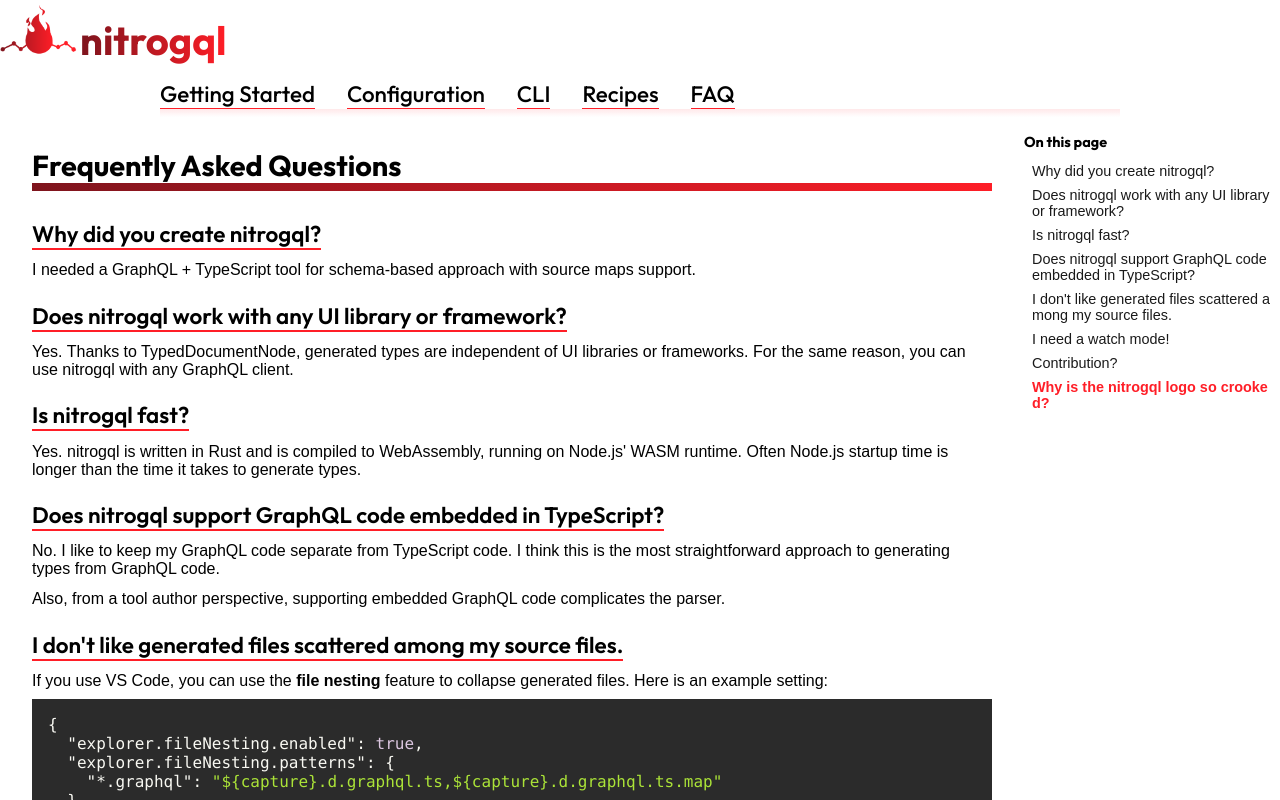
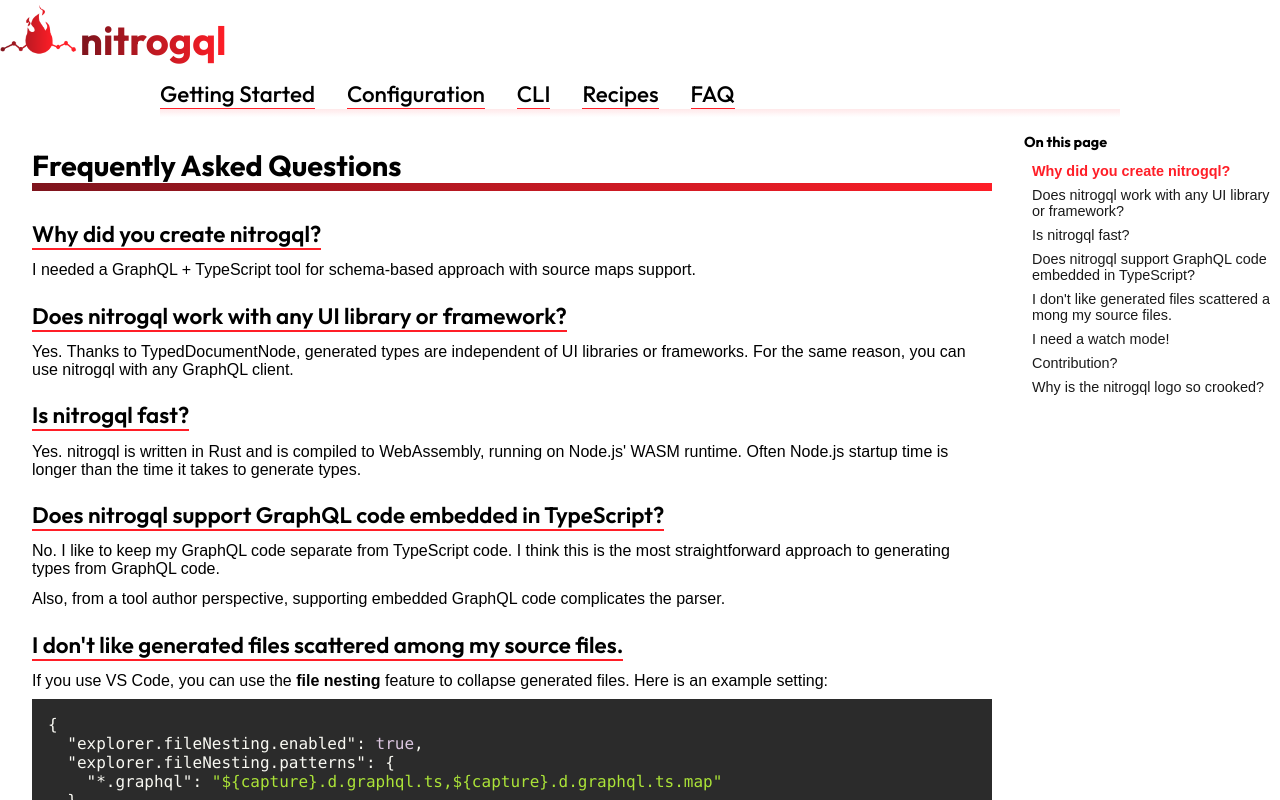
Before and after one commit to uhyo/nitrogql, a Next.js app in the folder website/: page /faq in a window 1280 px wide. Built offline with nearby package versions, Linux system fonts and the light colour scheme.

Commit message:
fix: toc implementation

```diff
--- a/website/src/app/(docs)/_toc/Toc.css
+++ b/website/src/app/(docs)/_toc/Toc.css
@@ -48,3 +48,12 @@ div.toc nav ul li[data-current="true"] a {
 div.toc nav ul a:hover {
   background: rgba(var(--nitrogql-red), 0.1);
 }
+
+@media (width <= 1024px) {
+  div.toc {
+    display: block;
+  }
+  div.toc nav {
+    display: none;
+  }
+}
--- a/website/src/app/(docs)/_toc/index.tsx
+++ b/website/src/app/(docs)/_toc/index.tsx
@@ -24,9 +24,14 @@ export const Toc: React.FC<React.PropsWithChildren> = ({ children }) => {
 };
 
 function useCurrentHeading(toc: readonly TocItem[]): string | undefined {
-  const [intersectingSet, setIntersectingSet] = useState<Set<string>>(
-    new Set()
-  );
+  const [{ intersectingSet, currentHeaderByPosition }, setIntersectingSet] =
+    useState<{
+      intersectingSet: Set<string>;
+      currentHeaderByPosition: string | undefined;
+    }>(() => ({
+      intersectingSet: new Set(),
+      currentHeaderByPosition: undefined,
+    }));
 
   useEffect(() => {
     const observer = new IntersectionObserver(
@@ -37,16 +42,28 @@ function useCurrentHeading(toc: readonly TocItem[]): string | undefined {
             continue;
           }
           if (entry.intersectionRatio === 1) {
-            setIntersectingSet((prev) => {
-              const next = new Set(prev);
+            setIntersectingSet(({ intersectingSet }) => {
+              const next = new Set(intersectingSet);
               next.add(id);
-              return next;
+              return {
+                intersectingSet: next,
+                currentHeaderByPosition: undefined,
+              };
             });
           } else {
-            setIntersectingSet((prev) => {
-              const next = new Set(prev);
+            setIntersectingSet(({ intersectingSet }) => {
+              const next = new Set(intersectingSet);
               next.delete(id);
-              return next;
+              if (next.size !== 0) {
+                return {
+                  intersectingSet: next,
+                  currentHeaderByPosition: undefined,
+                };
+              }
+              return {
+                intersectingSet: next,
+                currentHeaderByPosition: getCurrentHeaderByPosition(toc),
+              };
             });
           }
         }
@@ -73,14 +90,47 @@ function useCurrentHeading(toc: readonly TocItem[]): string | undefined {
   }, [toc]);
 
   const currentHeader = useMemo(() => {
-    const firstInteresctionHeader = toc.findIndex(
+    if (intersectingSet.size === 0) {
+      return currentHeaderByPosition;
+    }
+    const firstIntersectionHeader = toc.findIndex(
       (item) => item.id !== undefined && intersectingSet.has(item.id)
     );
-    if (firstInteresctionHeader === -1) {
+    if (firstIntersectionHeader === -1) {
       return undefined;
     }
-    return toc.at(firstInteresctionHeader - 1)?.id;
-  }, [toc, intersectingSet]);
+    return toc.at(
+      firstIntersectionHeader === 0 ? 0 : firstIntersectionHeader - 1
+    )?.id;
+  }, [toc, intersectingSet, currentHeaderByPosition]);
 
   return currentHeader;
 }
+
+function getCurrentHeaderByPosition(
+  toc: readonly TocItem[]
+): string | undefined {
+  let start = 0;
+  let end = toc.length - 1;
+  while (start <= end) {
+    const mid = Math.floor((start + end) / 2);
+    const item = toc[mid];
+    if (item.id === undefined) {
+      return undefined;
+    }
+    const element = document.getElementById(item.id);
+    if (element === null) {
+      return undefined;
+    }
+    const rect = element.getBoundingClientRect();
+    if (rect.top < 0) {
+      start = mid + 1;
+    } else {
+      end = mid - 1;
+    }
+  }
+  if (start === 0) {
+    return undefined;
+  }
+  return toc[start - 1].id;
+}
--- a/website/src/app/globals.css
+++ b/website/src/app/globals.css
@@ -20,6 +20,12 @@
   --contents-width: min(95vw - 16rem, 1200px);
 
   color-scheme: light dark;
+}
+
+@media (width <= 1024px) {
+  :root {
+    --contents-width: 95vw;
+  }
 }
 
 a:link {
```
